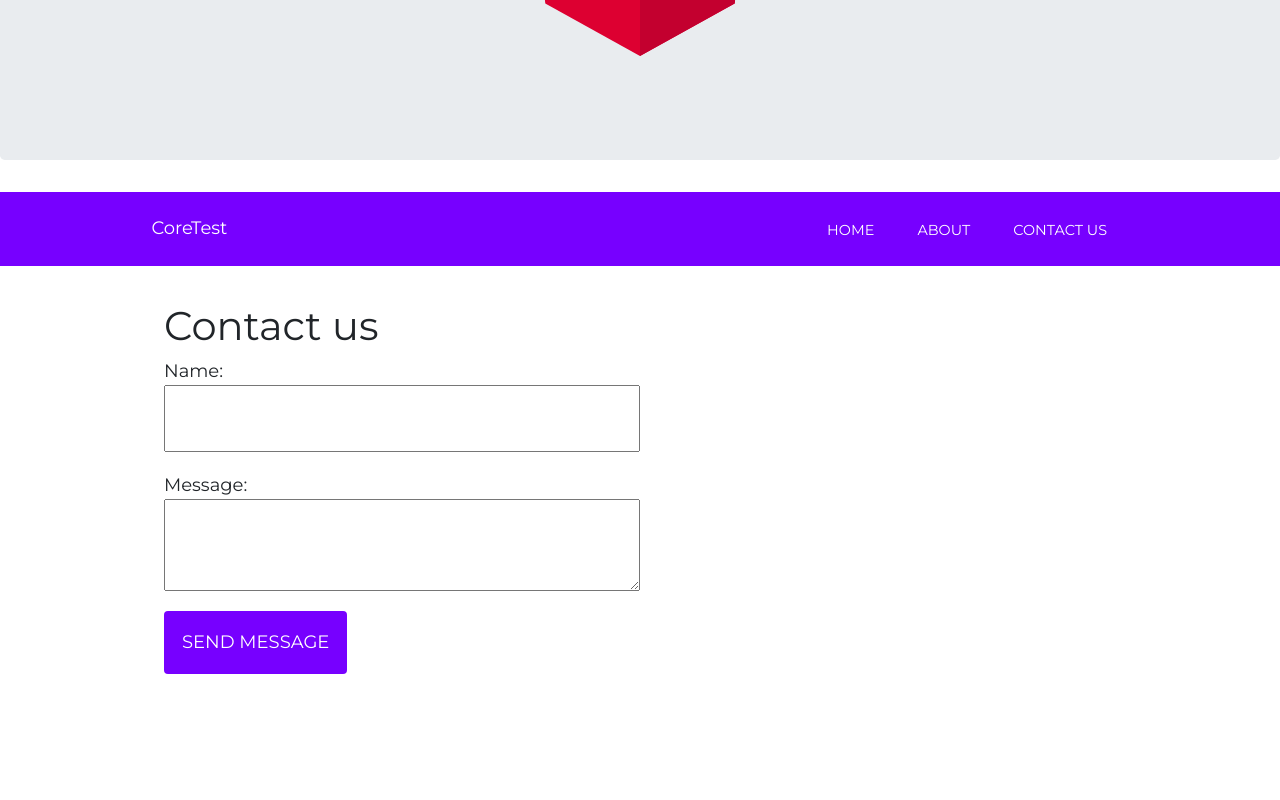
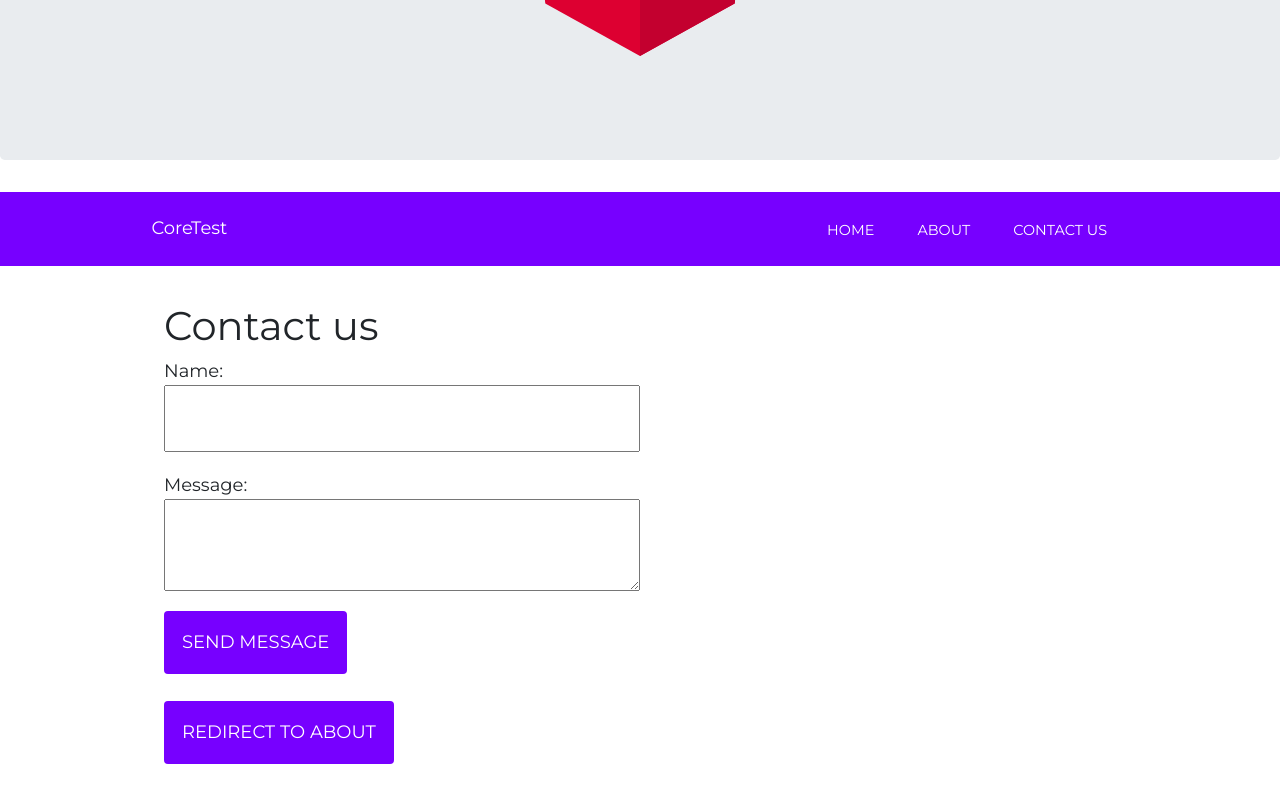
Before and after one commit to yakovenkotest/CoreTest, an Angular app: page /contact in a window 1280 px wide. Shown: the part 340-1140 px from the top of the page. Before the commit the page ends 1050 px from the top, so only its background shows below. Built offline with nearby package versions, Linux system fonts and the light colour scheme.

Commit message:
Add redirect button.

```diff
--- a/ClientApp/app/contact/contact.component.html
+++ b/ClientApp/app/contact/contact.component.html
@@ -20,7 +20,8 @@
         </div>
     </label>
 
-    <input type="submit" value="Send message" class="cta">
+    <input type="submit" value="Send message" class="cta"><br /><br />
+    <input type="button" value="Redirect to About" class="cta" (click)="gotoYandex()">
 
 </form>
 
--- a/ClientApp/app/contact/contact.component.ts
+++ b/ClientApp/app/contact/contact.component.ts
@@ -1,5 +1,6 @@
 import { Component, OnInit } from '@angular/core';
 import { FormBuilder, FormGroup, Validators } from '@angular/forms';
+import { Router } from '@angular/router';
 
 @Component({
     selector: 'app-contact',
@@ -12,7 +13,7 @@ export class ContactComponent implements OnInit {
     submitted = false;
     success = false;
 
-    constructor(private formBuilder: FormBuilder) { }
+    constructor(private formBuilder: FormBuilder, private router: Router) { }
 
     ngOnInit() {
         this.messageForm = this.formBuilder.group({
@@ -30,4 +31,8 @@ export class ContactComponent implements OnInit {
 
         this.success = true;
     }
+
+    gotoYandex() {
+        this.router.navigate(['/about']);
+    }
 }
```
